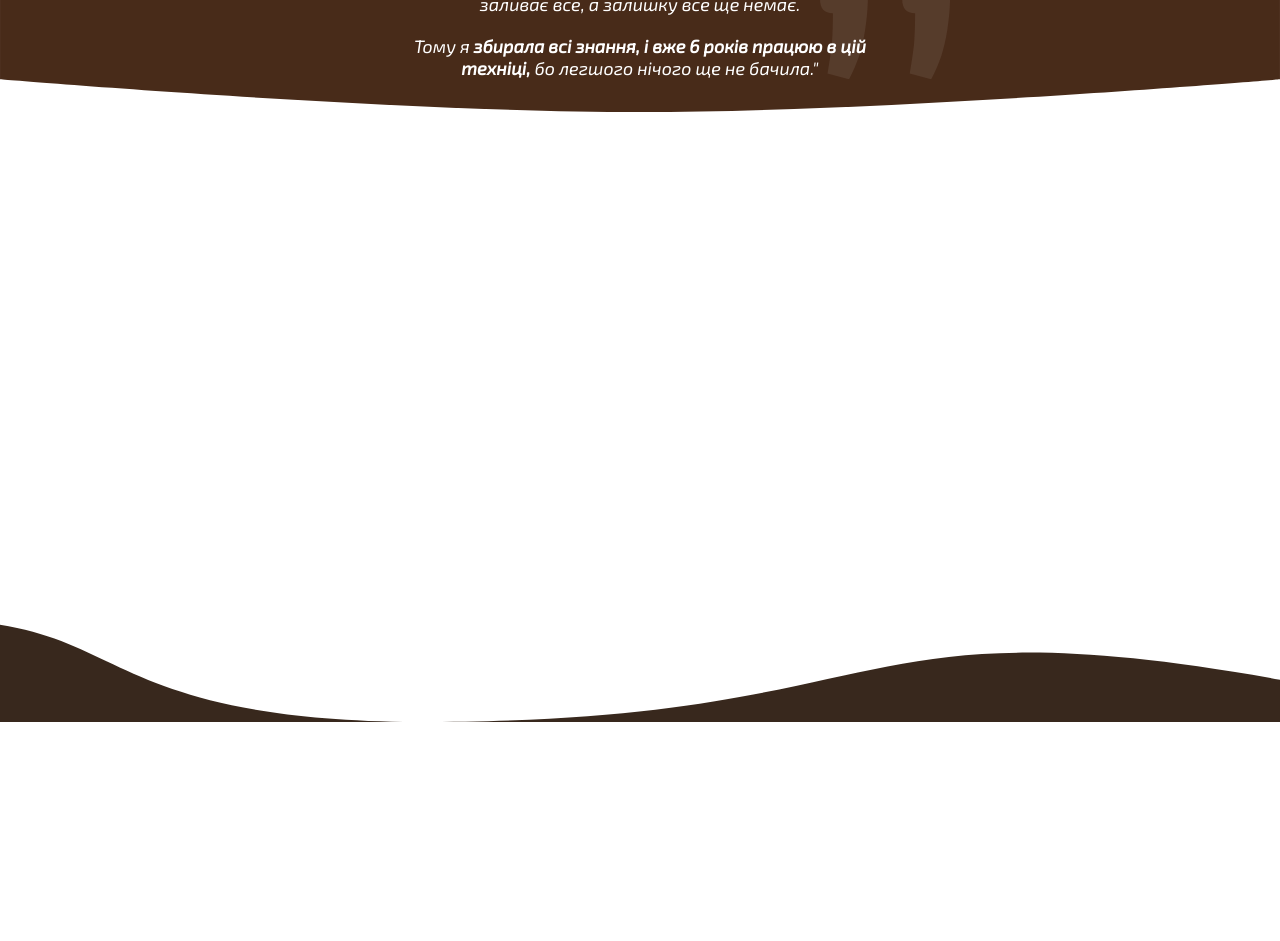
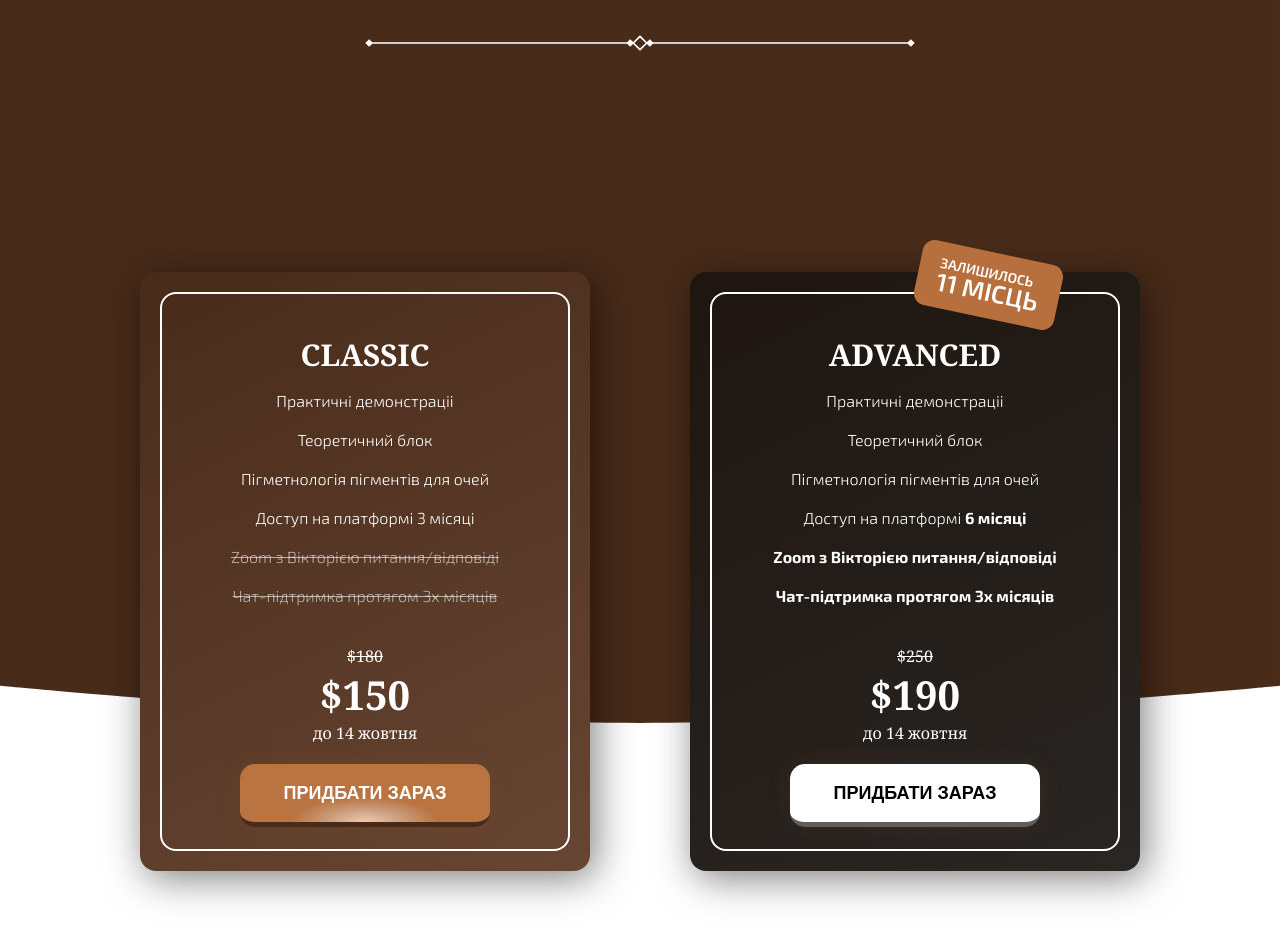
Before and after one commit to Chillmoon/permanent, a React (Create React App) app: page /courses/1 in a window 1280 px wide. Shown: the part 3574-4515 px from the top of the page. Before the commit the page ends 4296 px from the top, so only its background shows below. Built offline with nearby package versions, Linux system fonts and the light colour scheme; no server answers.

Commit message:
added rates block

```diff
--- a/src/pages/LandingPage/Program/styles.ts
+++ b/src/pages/LandingPage/Program/styles.ts
@@ -10,7 +10,7 @@ const useStyles = makeStyles({
     justifyContent: "center",
     height: "100%",
     flexDirection: "column",
-    marginBottom: 100,
+    marginBottom: 30,
     "@media (max-width:1000px)": {
       height: "100vh",
       padding: 0,
--- a/src/pages/LandingPage/Quote/index.tsx
+++ b/src/pages/LandingPage/Quote/index.tsx
@@ -42,6 +42,16 @@ const Quote = () => {
         </div>
       </div>
       <img
+        className={classes.quotesLine}
+        alt="quotes line"
+        src="../../assets/quotesLine.svg"
+      />
+      <img
+        className={classes.quotesLine2}
+        alt="quotes line"
+        src="../../assets/quotesLine.svg"
+      />
+      <img
         className={classes.quotes}
         alt="quotes"
         src="../../assets/quotes.svg"
--- a/src/pages/LandingPage/Quote/styles.ts
+++ b/src/pages/LandingPage/Quote/styles.ts
@@ -8,11 +8,13 @@ const useStyles = makeStyles({
     height: "100%",
     flexDirection: "column",
     position: "relative",
+    marginBottom: 170,
     "@media (max-width:1000px)": {
       height: "100vh",
       padding: 0,
       marginLeft: "7.69%",
       width: "100%",
+      marginBottom: 0,
     },
   },
   brownBackground: {
@@ -26,7 +28,7 @@ const useStyles = makeStyles({
     },
   },
   text: {
-    marginTop: 190,
+    marginTop: 160,
     color: "#FFFFFF",
     width: 500,
     zIndex: 5,
@@ -35,7 +37,7 @@ const useStyles = makeStyles({
     justifyContent: "center",
     flexDirection: "column",
     fontStyle: "italic",
-    fontSize: 18,
+    fontSize: 20,
     fontFamily: `"Exo 2", sans-serif !important`,
     gap: 20,
     textAlign: "center",
@@ -69,6 +71,26 @@ const useStyles = makeStyles({
       top: 150,
     },
   },
+  quotesLine: {
+    zIndex: 6,
+    position: "absolute",
+    top: 100,
+    width: 550,
+    "@media (max-width:1000px)": {
+      width: 350,
+      top: "-60px",
+    },
+  },
+  quotesLine2: {
+    zIndex: 6,
+    position: "absolute",
+    top: 450,
+    width: 550,
+    "@media (max-width:1000px)": {
+      width: 350,
+      top: 245,
+    },
+  },
 });
 
 export default useStyles;
--- /dev/null
+++ b/src/pages/LandingPage/Rates/index.tsx
@@ -0,0 +1,86 @@
+import { useTranslation } from "react-i18next";
+import useStyles from "./styles";
+
+const Rates = () => {
+  const classes = useStyles();
+  const { t } = useTranslation();
+
+  return (
+    <div className={classes.wrapper}>
+      <div className={classes.blockName}>{t("Тарифи")}</div>
+      <div className={classes.cardsWrapper}>
+        <div className={classes.cardWrapper}>
+          <div className={classes.card}>
+            <div className={classes.cardTitle}>{t("Classic")}</div>
+            <ul className={classes.cardList}>
+              <li>{t("Практичні демонстраціі")}</li>
+              <li>{t("Теоретичний блок")}</li>
+              <li>{t("Пігметнологія пігментів для очей")}</li>
+              <li>{t("Доступ на платформі 3 місяці")}</li>
+              <li>
+                <div className={classes.cardListItemLined}>
+                  {t("Zoom з Вікторією питання/відповіді")}
+                </div>
+              </li>
+              <li>
+                <div className={classes.cardListItemLined}>
+                  {t("Чат-підтримка протягом 3х місяців")}
+                </div>
+              </li>
+            </ul>
+            <div className={classes.originalPrice}>$180</div>
+            <div className={classes.discountedPrice}>$150</div>
+            <div className={classes.priceDescription}>{t("до 14 жовтня")}</div>
+            <button
+              className={classes.button}
+              onClick={() => console.log("button")}
+            >
+              {t("Придбати зараз")}
+            </button>
+          </div>
+        </div>
+        <div className={classes.cardWrapper1}>
+          <div className={classes.card}>
+            <div className={classes.label}>
+              {t("залишилось")}
+              <div>{t("11 місць")}</div>
+            </div>
+            <div className={classes.cardTitle}>{t("Advanced")}</div>
+            <ul className={classes.cardList}>
+              <li>{t("Практичні демонстраціі")}</li>
+              <li>{t("Теоретичний блок")}</li>
+              <li>{t("Пігметнологія пігментів для очей")}</li>
+              <li>
+                <div>
+                  {t("Доступ на платформі")} <strong>{t("6 місяці")}</strong>
+                </div>
+              </li>
+              <li>
+                <strong>{t("Zoom з Вікторією питання/відповіді")}</strong>
+              </li>
+              <li>
+                <strong>{t("Чат-підтримка протягом 3х місяців")}</strong>
+              </li>
+            </ul>
+            <div className={classes.originalPrice}>$250</div>
+            <div className={classes.discountedPrice}>$190</div>
+            <div className={classes.priceDescription}>{t("до 14 жовтня")}</div>
+            <button
+              className={classes.button}
+              style={{
+                background: "#FFF",
+                color: "#000",
+                borderBottom: "5px solid #5F5F5F",
+              }}
+              onClick={() => console.log("button")}
+            >
+              {t("Придбати зараз")}
+            </button>
+          </div>
+        </div>
+      </div>
+    </div>
+  );
+};
+
+export default Rates;
--- /dev/null
+++ b/src/pages/LandingPage/Rates/styles.ts
@@ -0,0 +1,171 @@
+import { makeStyles } from "@mui/styles";
+
+const useStyles = makeStyles({
+  wrapper: {
+    display: "flex",
+    alignItems: "center",
+    justifyContent: "center",
+    height: "100%",
+    flexDirection: "column",
+    position: "relative",
+    "@media (max-width:1000px)": {
+      height: "100vh",
+      padding: 0,
+      marginLeft: "7.69%",
+      width: "100%",
+      marginTop: "-300px",
+    },
+  },
+  cardsWrapper: {
+    display: "flex",
+    alignItems: "center",
+    justifyContent: "center",
+    height: "100%",
+    flexDirection: "row",
+    gap: 100,
+    "@media (max-width:1000px)": {
+      flexDirection: "column",
+      marginTop: 200,
+      gap: 50,
+    },
+  },
+  cardWrapper: {
+    zIndex: 4,
+    width: 450,
+    height: "100%",
+    borderRadius: 16,
+    background:
+      "var(--1, linear-gradient(154deg, #482B19 0.88%, #664532 98.45%))",
+    boxShadow: "5px 7px 39px 0px rgba(0, 0, 0, 0.51)",
+    "@media (max-width:1000px)": {
+      width: "100%",
+    },
+  },
+  cardWrapper1: {
+    zIndex: 4,
+    width: 450,
+    height: "100%",
+    borderRadius: 16,
+    background: "var(--2, linear-gradient(155deg, #1E150F 0%, #292623 100%))",
+    boxShadow: "5px 7px 39px 0px rgba(0, 0, 0, 0.51)",
+    "@media (max-width:1000px)": {
+      width: "100%",
+    },
+  },
+  card: {
+    margin: 20,
+    borderRadius: 16,
+    border: "2px solid #FFF",
+    height: 475,
+    display: "flex",
+    flexDirection: "column",
+    alignItems: "center",
+    padding: "40px 20px",
+    "@media (max-width:1000px)": {
+      margin: 5,
+      padding: "35px 20px",
+    },
+  },
+
+  cardTitle: {
+    color: "#FFF",
+    fontSize: 30,
+    textTransform: "uppercase",
+    fontWeight: 700,
+  },
+  cardList: {
+    color: "#FFF",
+    display: "flex",
+    alignItems: "center",
+    flexDirection: "column",
+    padding: 0,
+    gap: 20,
+    marginBottom: 40,
+    "&>li": {
+      fontSize: 16,
+      textDecoration: "none",
+      display: "flex",
+      alignItems: "center",
+      flexDirection: "column",
+      textAlign: "center",
+      fontWeight: 300,
+      fontFamily: `"Exo 2", sans-serif !important`,
+    },
+  },
+  cardListItemLined: {
+    textDecorationLine: "line-through",
+    color: "rgba(255, 255, 255, 0.60)",
+  },
+  originalPrice: {
+    fontSize: 16,
+    color: "#FFF",
+    textDecorationLine: "line-through",
+    "@media (max-width:1000px)": {
+      color: "rgba(255, 255, 255, 0.60)",
+    },
+  },
+  discountedPrice: { fontSize: 40, color: "#FFF", fontWeight: 700 },
+  priceDescription: {
+    color: "#FFF",
+  },
+  button: {
+    position: "relative",
+    background:
+      "var(--BTN_MAIN, radial-gradient(29.03% 41.72% at 50% 99.35%, #EDC9AF 0.02%, #CCA081 47.92%, #BA7441 100%))",
+    padding: "19px 25px 18px 25px",
+    borderRadius: 15,
+    border: "none",
+    color: "#FFF",
+    borderBottom: "5px solid #482B19",
+    width: 250,
+    zIndex: 1000,
+    textTransform: "uppercase",
+    fontWeight: 600,
+    fontSize: 18,
+    marginTop: 20,
+    "&:hover": {
+      cursor: "pointer",
+    },
+    boxShadow: "0 0 25.5px rgba(183, 112, 61, 0.11)",
+    "@media (max-width:1000px)": {
+      marginBottom: 40,
+    },
+  },
+  label: {
+    transform: "rotate(12deg)",
+    position: "absolute",
+    top: 85,
+    right: 220,
+    color: "#FFF",
+    backgroundColor: "#B7703D",
+    borderRadius: 12,
+    padding: "12px 20px",
+    textTransform: "uppercase",
+    fontWeight: 600,
+    fontSize: 14,
+    fontFamily: `"Exo 2", sans-serif !important`,
+    "&>div": {
+      marginTop: "-5px",
+      fontSize: 25,
+    },
+    "@media (max-width:1000px)": {
+      top: 580,
+      right: 0,
+    },
+  },
+  blockName: {
+    position: "relative",
+    color: "#482B19",
+    fontSize: 40,
+    fontWeight: 600,
+    textTransform: "uppercase",
+    textAlign: "center",
+    zIndex: 4,
+    marginBottom: 50,
+    "@media (max-width:1000px)": {
+      marginBottom: 50,
+    },
+  },
+});
+
+export default useStyles;
--- a/src/pages/LandingPage/index.tsx
+++ b/src/pages/LandingPage/index.tsx
@@ -2,6 +2,7 @@ import ForWho from "./ForWho";
 import Header from "./Header";
 import Program from "./Program";
 import Quote from "./Quote";
+import Rates from "./Rates";
 import WhatWillYouLearn from "./WhatWillYouLearn";
 
 const LandingPage = () => {
@@ -12,6 +13,7 @@ const LandingPage = () => {
       <WhatWillYouLearn />
       <Program />
       <Quote />
+      <Rates />
     </>
   );
 };
```
Also changed, not shown: public/assets/quotesLine.svg (added).
